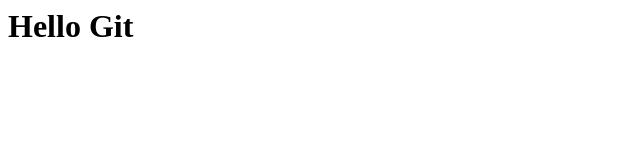
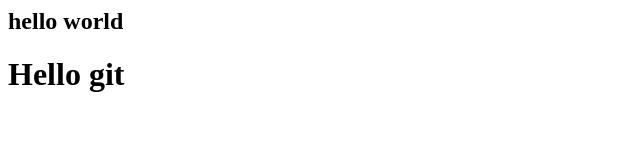
Before and after one commit to Zhyldyza/git-sample, a plain HTML site: page index.html in a window 1280 px wide. Shown: the whole page, without its empty margins (0-640 px from the left). Drawn offline with Linux system fonts and the light colour scheme.

Commit message:
Changed index.html

```diff
--- a/index.html
+++ b/index.html
@@ -1 +1,8 @@
-<h1>Hello Git</h1>
+<html>
+	<head>
+	 <h2>hello world</h2>
+	</head>
+	<body>
+	<h1> Hello git</h1>
+	</body>
+</html>
```
